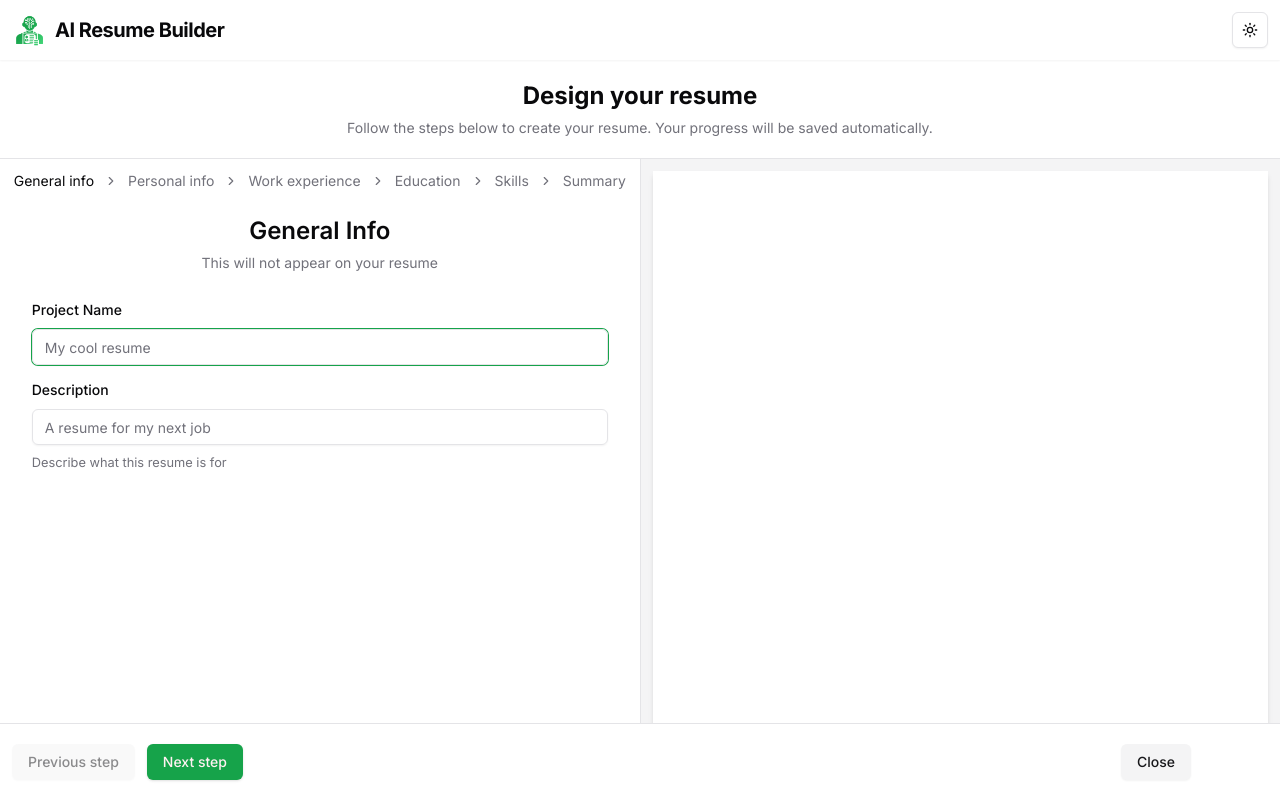
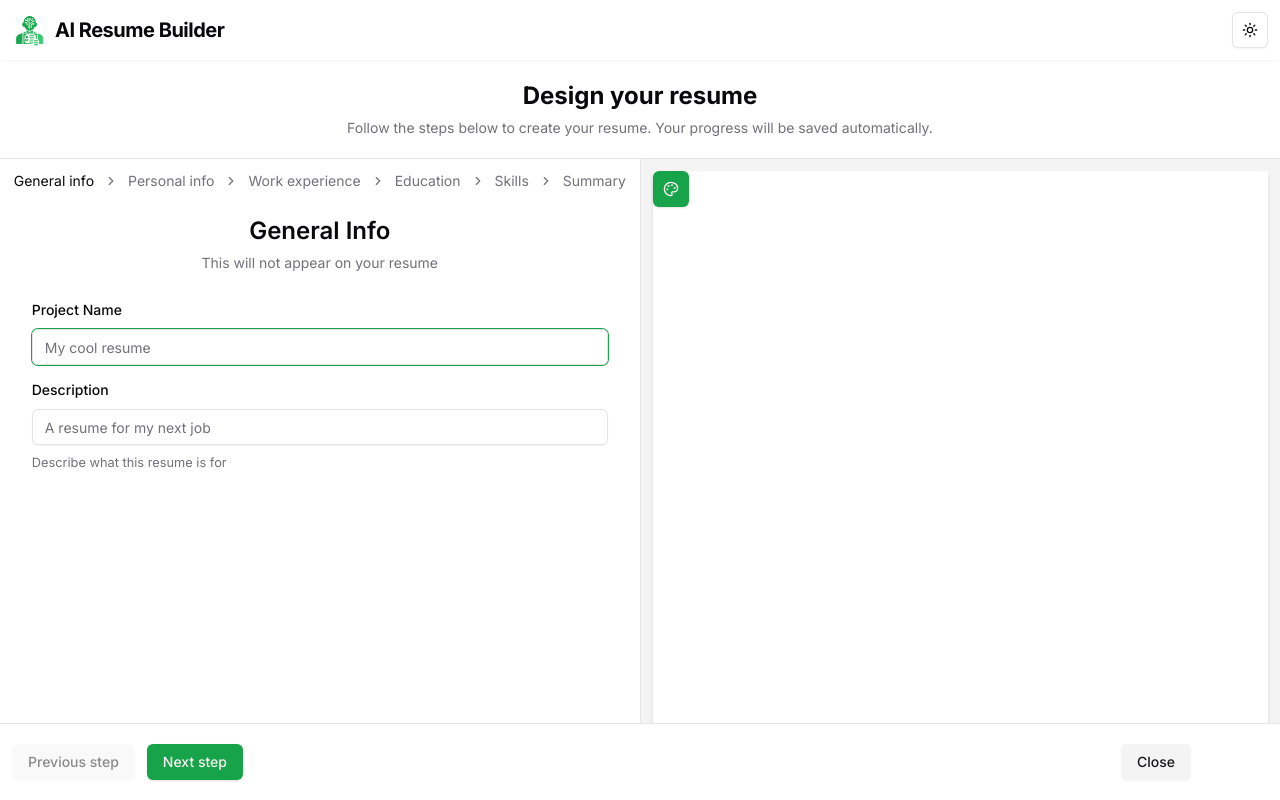
Before and after one commit to JerryDoran/ai-resume-builder, a Next.js app: page /editor in a window 1280 px wide. Built offline with nearby package versions, Linux system fonts and the light colour scheme.

Commit message:
added color picker to resume editor

```diff
--- /dev/null
+++ b/app/(main)/editor/_components/color-picker.tsx
@@ -0,0 +1,37 @@
+"use client";
+
+import { Button } from "@/components/ui/button";
+import { Popover, PopoverContent } from "@/components/ui/popover";
+import { PopoverTrigger } from "@radix-ui/react-popover";
+import { PaletteIcon } from "lucide-react";
+import { useState } from "react";
+import { Color, ColorChangeHandler, TwitterPicker } from "react-color";
+
+type ColorPickerProps = {
+  color: Color | undefined;
+  onChange: ColorChangeHandler;
+};
+
+export default function ColorPicker({ color, onChange }: ColorPickerProps) {
+  const [showPopover, setShowPopover] = useState(false);
+
+  return (
+    <Popover open={showPopover} onOpenChange={setShowPopover}>
+      <PopoverTrigger asChild>
+        <Button
+          size="icon"
+          title="Change color"
+          onClick={() => setShowPopover(true)}
+        >
+          <PaletteIcon className="size-5" />
+        </Button>
+      </PopoverTrigger>
+      <PopoverContent
+        className="border-none bg-transparent shadow-none"
+        align="end"
+      >
+        <TwitterPicker color={color} onChange={onChange} triangle="top-right" />
+      </PopoverContent>
+    </Popover>
+  );
+}
--- a/app/(main)/editor/_components/resume-preview-section.tsx
+++ b/app/(main)/editor/_components/resume-preview-section.tsx
@@ -1,5 +1,6 @@
 import ResumePreview from "@/components/resume-preview";
 import { ResumeValues } from "@/lib/validation";
+import ColorPicker from "./color-picker";
 
 type ResumePreviewSectionProps = {
   resumeData: ResumeValues;
@@ -11,7 +12,15 @@ export default function ResumePreviewSection({
   setResumeData,
 }: ResumePreviewSectionProps) {
   return (
-    <div className="hidden w-1/2 md:flex">
+    <div className="relative hidden w-1/2 md:flex">
+      <div className="absolute left-1 top-1 flex flex-none flex-col gap-3 lg:left-3 lg:top-3">
+        <ColorPicker
+          color={resumeData.colorHex}
+          onChange={(color) =>
+            setResumeData({ ...resumeData, colorHex: color.hex })
+          }
+        />
+      </div>
       <div className="flex w-full justify-center overflow-y-auto bg-secondary p-3">
         <ResumePreview
           resumeData={resumeData}
--- a/components/resume-preview.tsx
+++ b/components/resume-preview.tsx
@@ -1,3 +1,5 @@
+"use client";
+
 import { useEffect, useRef, useState } from "react";
 import Image from "next/image";
 import { cn } from "@/lib/utils";
@@ -56,9 +58,12 @@ function PersonalInfoHeader({ resumeData }: ResumeSectionProps) {
     country,
     phone,
     email,
+    colorHex,
+    borderStyle,
   } = resumeData;
 
   const [photoSrc, setPhotoSrc] = useState(photo instanceof File ? "" : photo);
+  console.log(colorHex);
 
   useEffect(() => {
     const objectUrl = photo instanceof File ? URL.createObjectURL(photo) : "";
@@ -81,10 +86,22 @@ function PersonalInfoHeader({ resumeData }: ResumeSectionProps) {
       )}
       <div className="space-y-2.5">
         <div className="space-y-1">
-          <p className="text-3xl font-bold">
+          <p
+            className="text-3xl font-bold"
+            style={{
+              color: colorHex,
+            }}
+          >
             {firstName} {lastName}
           </p>
-          <p className="font-medium">{jobTitle}</p>
+          <p
+            className="font-medium"
+            style={{
+              color: colorHex,
+            }}
+          >
+            {jobTitle}
+          </p>
         </div>
         <p className="text-xs text-gray-500">
           {city}
--- a/lib/validation.ts
+++ b/lib/validation.ts
@@ -90,6 +90,8 @@ export const resumeSchema = z.object({
   ...educationSchema.shape,
   ...skillsSchema.shape,
   ...summarySchema.shape,
+  colorHex: optionalString,
+  borderStyle: optionalString,
 });
 
 // Omit removes the photo field from the original schema
```
